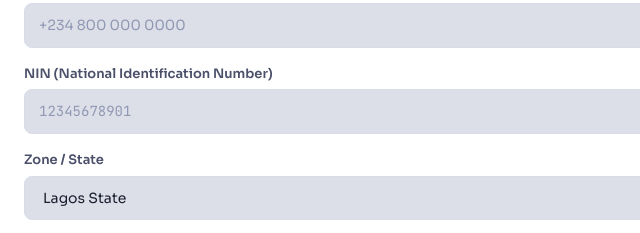
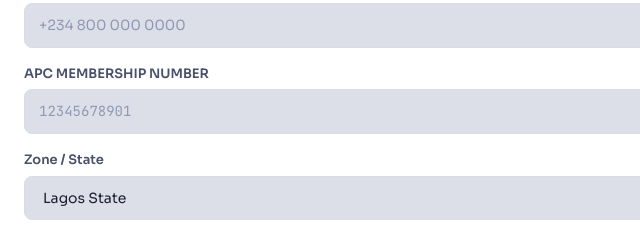
Before and after one commit to israeldewcom/Neurix-, a plain HTML site: page index.html in a window 1280 px wide. Both pictures are taken after a click on the element "Register". Shown: the part 399-632 px from the top of the page, 0-640 px from the left. Drawn offline with nearby package versions, Linux system fonts and the light colour scheme.

Commit message:
Update index.html

```diff
--- a/index.html
+++ b/index.html
@@ -621,7 +621,7 @@ textarea.form-input{resize:vertical;min-height:80px}
         <input class="form-input" type="tel" placeholder="+234 800 000 0000" id="reg-phone"/>
       </div>
       <div class="form-group">
-        <label class="form-label">NIN (National Identification Number)</label>
+        <label class="form-label">APC MEMBERSHIP NUMBER</label>
         <input class="form-input" type="text" placeholder="12345678901" id="reg-nin" style="font-family:var(--mono)"/>
         <div id="nin-status" style="font-size:12px;margin-top:4px"></div>
       </div>
```
